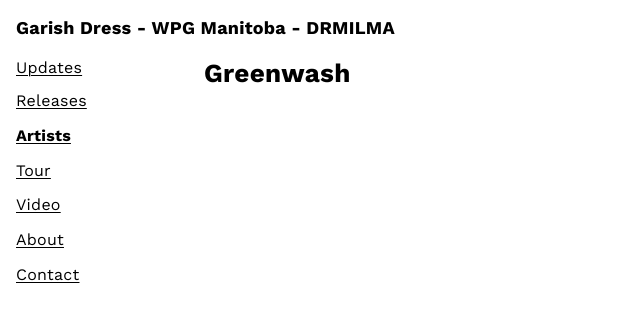
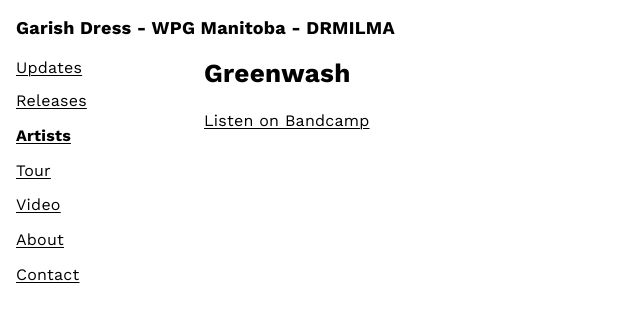
Before and after one commit to DCRIEKMAN/garish-dress, a Jekyll site: the page built from _artists/greenwash.md, in a window 1280 px wide. Shown: the top 322 px of the page, without its empty margins (0-640 px from the left). Built offline with Jekyll 4.4.1, drawn with Linux system fonts in a browser that asks for light colours.

Commit message:
Update _artists/greenwash.md (via Pages CMS)

```diff
--- a/_artists/greenwash.md
+++ b/_artists/greenwash.md
@@ -1,3 +1,4 @@
 ---
 title: Greenwash
 ---
+[Listen on Bandcamp](https://greenwash.bandcamp.com/album/here-before)
```
